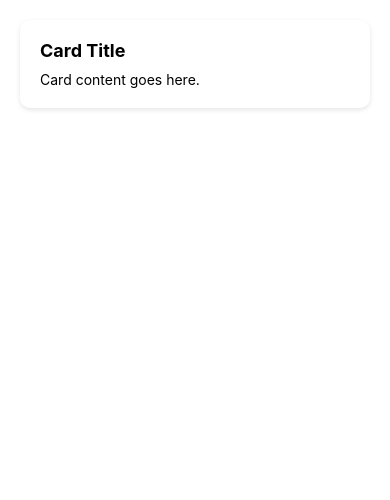
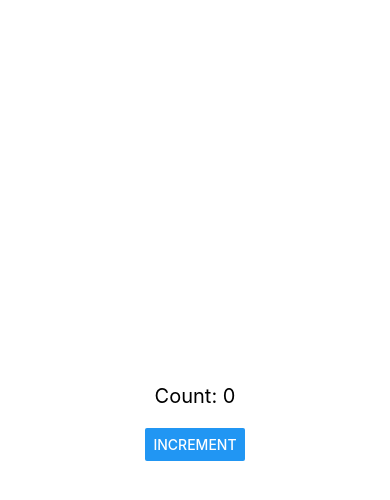
Before and after one commit to avisek123/RNUnitTesting, a React Native app: screen / in a window 390 px wide. Shown: the top 500 px of the page. Built offline with nearby package versions, Linux system fonts and the light colour scheme.

Commit message:
Simple Counter UI

```diff
--- a/App.tsx
+++ b/App.tsx
@@ -1,10 +1,10 @@
 import React from 'react';
-import {SimpleCard} from './src/components';
+import {Counter} from './src/components';
 
 const App = () => {
   return (
     <>
-      <SimpleCard />
+      <Counter />
     </>
   );
 };
--- /dev/null
+++ b/src/components/Counter.tsx
@@ -0,0 +1,31 @@
+import React, {useState} from 'react';
+import {View, Text, Button, StyleSheet} from 'react-native';
+
+const Counter: React.FC = () => {
+  const [count, setCount] = useState(0);
+
+  return (
+    <View style={styles.container}>
+      <Text style={styles.countText}>Count: {count}</Text>
+      <Button
+        title="Increment"
+        onPress={() => setCount(count + 1)}
+        testID="increment-button"
+      />
+    </View>
+  );
+};
+
+const styles = StyleSheet.create({
+  container: {
+    justifyContent: 'center',
+    alignItems: 'center',
+    flex: 1,
+  },
+  countText: {
+    fontSize: 20,
+    marginBottom: 20,
+  },
+});
+
+export default Counter;
--- a/src/components/index.ts
+++ b/src/components/index.ts
@@ -6,3 +6,4 @@ export {default as InputField} from './InputField';
 export {default as ImageComp} from './ImageComp';
 export {default as ScrollViewComp} from './ScrollViewComp';
 export {default as SimpleCard} from './SimpleCard';
+export {default as Counter} from './Counter';
```
Also changed, not shown: 1 other file (tests, documents, lock files or other folders).
